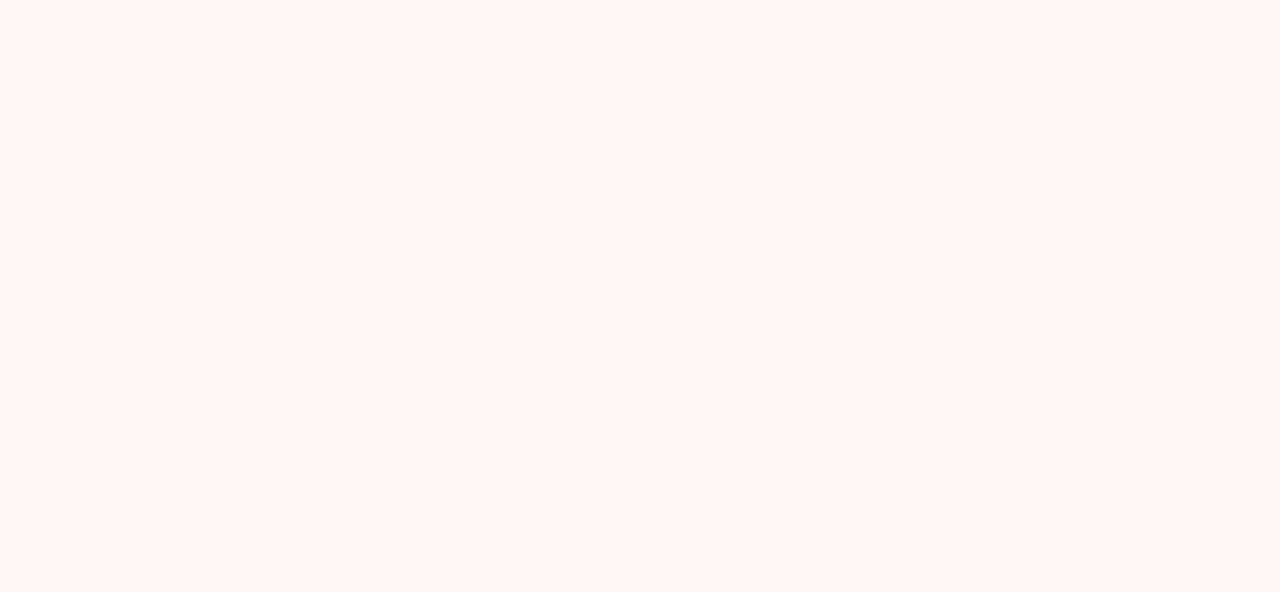
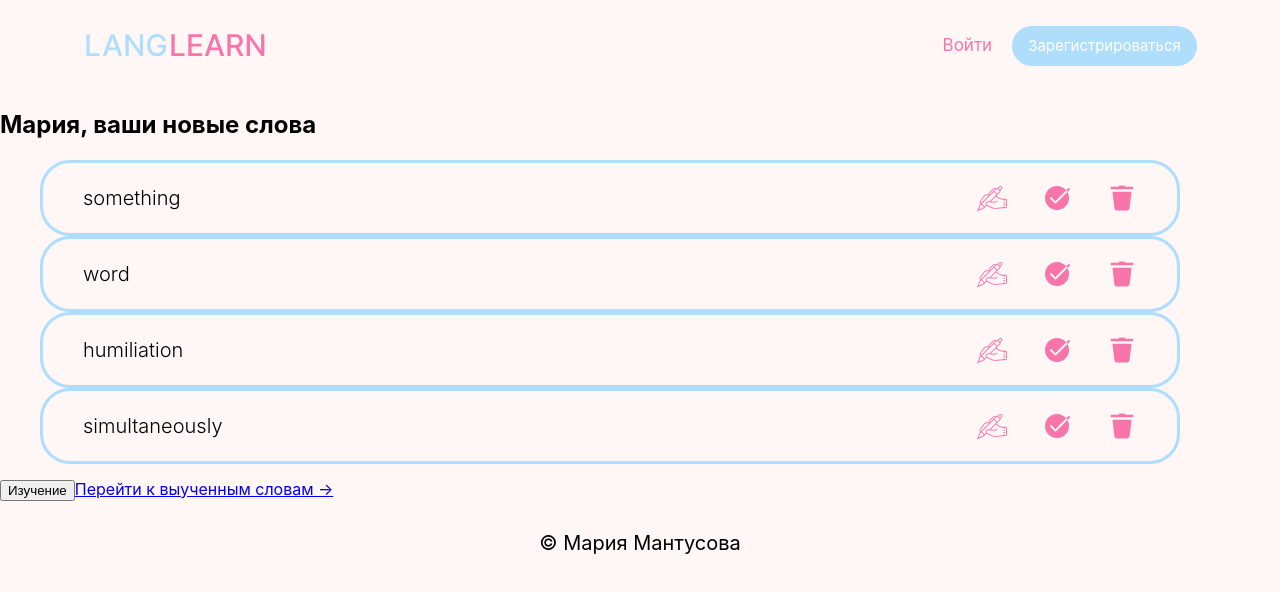
Before and after one commit to MariaMantusova/LangLearn_frontend, a React (Create React App) app: page /words-new in a window 1280 px wide. Shown: the top 592 px of the page. Built offline with nearby package versions, Linux system fonts and the light colour scheme.

Commit message:
feat: add word line

```diff
--- a/src/components/App/App.tsx
+++ b/src/components/App/App.tsx
@@ -7,6 +7,7 @@ import LearningPage from "../LearningPage/LearningPage";
 import WordsPage from "../WordsPage/WordsPage";
 import LoginPage from "../LoginPage/LoginPage";
 import RegisterPage from "../RegisterPage/RegisterPage";
+import {Link} from "react-router-dom";
 
 function App() {
   return (
@@ -14,11 +15,21 @@ function App() {
       <Route path="/" element={<Main/>}/>
       <Route path="/profile" element={<ProfilePage/>}/>
       <Route path="/learn" element={<LearningPage/>}/>
-      <Route path="/words-all" element={<WordsPage/>}/>
-      <Route path="/words-new" element={<WordsPage/>}/>
-      <Route path="/words-learned" element={<WordsPage/>}/>
-      <Route path="/login" element={<LoginPage/>}/>
-      <Route path="/register" element={<RegisterPage/>}/>
+      <Route path="/words-all" element={<WordsPage buttonText="Начать" wordsType="все"/>}/>
+        <Route path="/words-new" element={<WordsPage buttonText="Изучение" wordsType="новые"
+                                                     children={
+                                                         <Link className="words-page__link" to="/words-learned">Перейти
+                                                             к выученным словам &#8594;
+                                                         </Link>
+                                                     }/>}/>
+        <Route path="/words-learned" element={<WordsPage buttonText="Повторение" wordsType="выученные"
+                                                         children={
+                                                             <Link className="words-page__link" to="/words-new">Перейти
+                                                                 к новым словам &#8594;
+                                                             </Link>
+                                                         }/>}/>
+        <Route path="/login" element={<LoginPage/>}/>
+        <Route path="/register" element={<RegisterPage/>}/>
     </Routes>
   );
 }
--- a/src/components/Card/Card.scss
+++ b/src/components/Card/Card.scss
@@ -11,6 +11,8 @@
   flex-direction: column;
   gap: 85px;
   cursor: pointer;
+  padding-bottom: 17px;
+  box-sizing: border-box;
 }
 
 .card__text {
@@ -20,33 +22,3 @@
   max-width: 270px;
   text-align: center;
 }
-
-.card__tools {
-  list-style: none;
-  padding: 0;
-  display: flex;
-  gap: 35px;
-  align-items: center;
-  margin: 0 0 17px;
-}
-
-.card__tool {
-  background-repeat: no-repeat;
-  height: 30px;
-  width: 30px;
-  background-position: center;
-  background-size: cover;
-  cursor: pointer;
-}
-
-.card__tool_change {
-  background-image: url("../../images/rewrite-icon.png");
-}
-
-.card__tool_learned {
-  background-image: url("../../images/done-icon.svg");
-}
-
-.card__tool_delete {
-  background-image: url("../../images/delete-icon.svg");
-}
--- a/src/components/Card/Card.tsx
+++ b/src/components/Card/Card.tsx
@@ -1,6 +1,7 @@
 import React, {useState} from "react";
 import "./Card.scss";
 import {ICardProps} from "../../interfaces/interfacesForProps";
+import WordTools from "../WordTools/WordTools";
 
 function Card(props: ICardProps) {
     const [isTranslation, setIsTranslation] = useState(false);
@@ -12,11 +13,7 @@ function Card(props: ICardProps) {
     return(
         <article className="card" onClick={handleChangeWord}>
             <p className="card__text">{isTranslation ? props.translation : props.word}</p>
-            <ul className="card__tools">
-                <li className="card__tool card__tool_change"></li>
-                <li className="card__tool card__tool_learned"></li>
-                <li className="card__tool card__tool_delete"></li>
-            </ul>
+            <WordTools/>
         </article>
     )
 }
--- /dev/null
+++ b/src/components/WordLine/WordLine.scss
@@ -0,0 +1,18 @@
+@import "../../vendor/variables";
+
+.word-line {
+  display: flex;
+  justify-content: space-between;
+  align-items: center;
+  padding: 20px 40px;
+  border: 3px solid $mainBlueColor;
+  border-radius: 30px;
+  max-width: 85%;
+  width: 100%;
+}
+
+.word-line__text {
+  font-weight: 300;
+  font-size: 20px;
+  margin: 0;
+}
--- /dev/null
+++ b/src/components/WordLine/WordLine.tsx
@@ -0,0 +1,15 @@
+import React from "react";
+import "./WordLine.scss";
+import WordTools from "../WordTools/WordTools";
+import {IWordLineProps} from "../../interfaces/interfacesForProps";
+
+function WordLine(props: IWordLineProps) {
+    return(
+        <li className="word-line">
+            <p className="word-line__text">{props.word}</p>
+            <WordTools/>
+        </li>
+    )
+}
+
+export default WordLine;
--- /dev/null
+++ b/src/components/WordTools/WordTools.scss
@@ -0,0 +1,29 @@
+.card__tools {
+  list-style: none;
+  padding: 0;
+  display: flex;
+  gap: 35px;
+  align-items: center;
+  margin: 0;
+}
+
+.card__tool {
+  background-repeat: no-repeat;
+  height: 30px;
+  width: 30px;
+  background-position: center;
+  background-size: cover;
+  cursor: pointer;
+}
+
+.card__tool_change {
+  background-image: url("../../images/rewrite-icon.png");
+}
+
+.card__tool_learned {
+  background-image: url("../../images/done-icon.svg");
+}
+
+.card__tool_delete {
+  background-image: url("../../images/delete-icon.svg");
+}
--- /dev/null
+++ b/src/components/WordTools/WordTools.tsx
@@ -0,0 +1,14 @@
+import React from "react";
+import "./WordTools.scss";
+
+function WordTools() {
+    return(
+        <ul className="card__tools">
+            <li className="card__tool card__tool_change"></li>
+            <li className="card__tool card__tool_learned"></li>
+            <li className="card__tool card__tool_delete"></li>
+        </ul>
+    )
+}
+
+export default WordTools;
--- a/src/components/WordsPage/WordsPage.tsx
+++ b/src/components/WordsPage/WordsPage.tsx
@@ -1,9 +1,26 @@
 import React from "react";
 import "./WordsPage.scss";
+import Header from "../Header/Header";
+import Footer from "../Footer/Footer";
+import {IWordsPageProps} from "../../interfaces/interfacesForProps";
+import WordLine from "../WordLine/WordLine";
 
-function WordsPage() {
-    return(
+function WordsPage(props: IWordsPageProps) {
+    return (
         <>
+            <Header path="/profile" linkName="В профиль"/>
+            <section className="words-page">
+                <h1 className="words-page__title">Мария, ваши {props.wordsType} слова</h1>
+                <ul className="words-page__words">
+                    <WordLine word="something" translation="что-то"/>
+                    <WordLine word="word" translation="слово"/>
+                    <WordLine word="humiliation" translation="унижение"/>
+                    <WordLine word="simultaneously" translation="одновременно"/>
+                </ul>
+                <button>{props.buttonText}</button>
+                {props.children}
+            </section>
+            <Footer/>
         </>
     )
 }
```
Also changed, not shown: src/interfaces/interfacesForProps.ts (+11 -0 lines).
